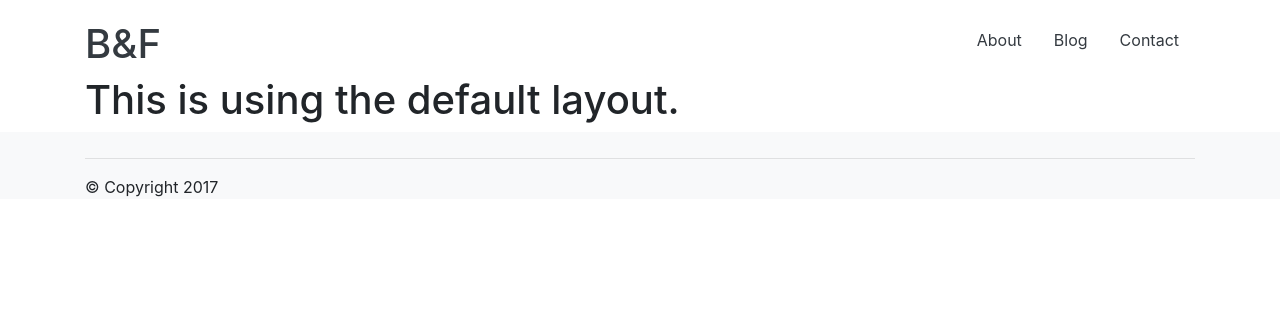
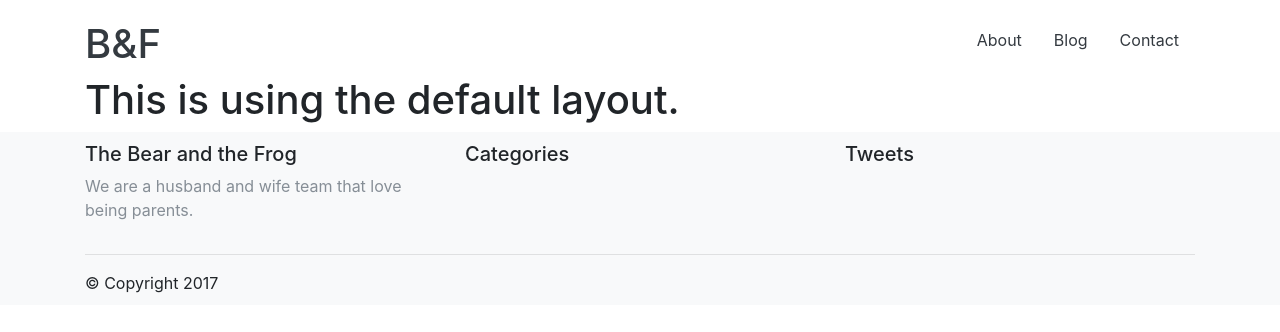
Before and after one commit to SevenZeroThree/The-Bear-and-the-Frog, a Jekyll site: the page built from index.html, in a window 1280 px wide. Shown: the top 332 px of the page. Built offline with Jekyll 4.4.1, drawn with Linux system fonts in a browser that asks for light colours; the list of posts is cut into pages by our own code.

Commit message:
additional footer sections

```diff
--- a/_includes/footer.html
+++ b/_includes/footer.html
@@ -1,6 +1,16 @@
 <div class="container">
     <div class="row">
-
+        <div class="col">
+            <h5>The Bear and the Frog</h3>
+            <p class="text-secondary">We are a husband and wife team that love being parents.</p>
+        </div>
+        <div class="col">
+                <h5>Categories</h5>
+            </div>
+        <div class="col">
+            <h5>Tweets</h5>
+            <p></p>
+        </div>
     </div>
     <hr />
     <div class="row">
--- a/content/styles.css
+++ b/content/styles.css
@@ -4,5 +4,5 @@ body {
 
 footer {
     padding-top: 10px;
-    padding-top: 10px;
+    padding-bottom: 10px;
 }
```
